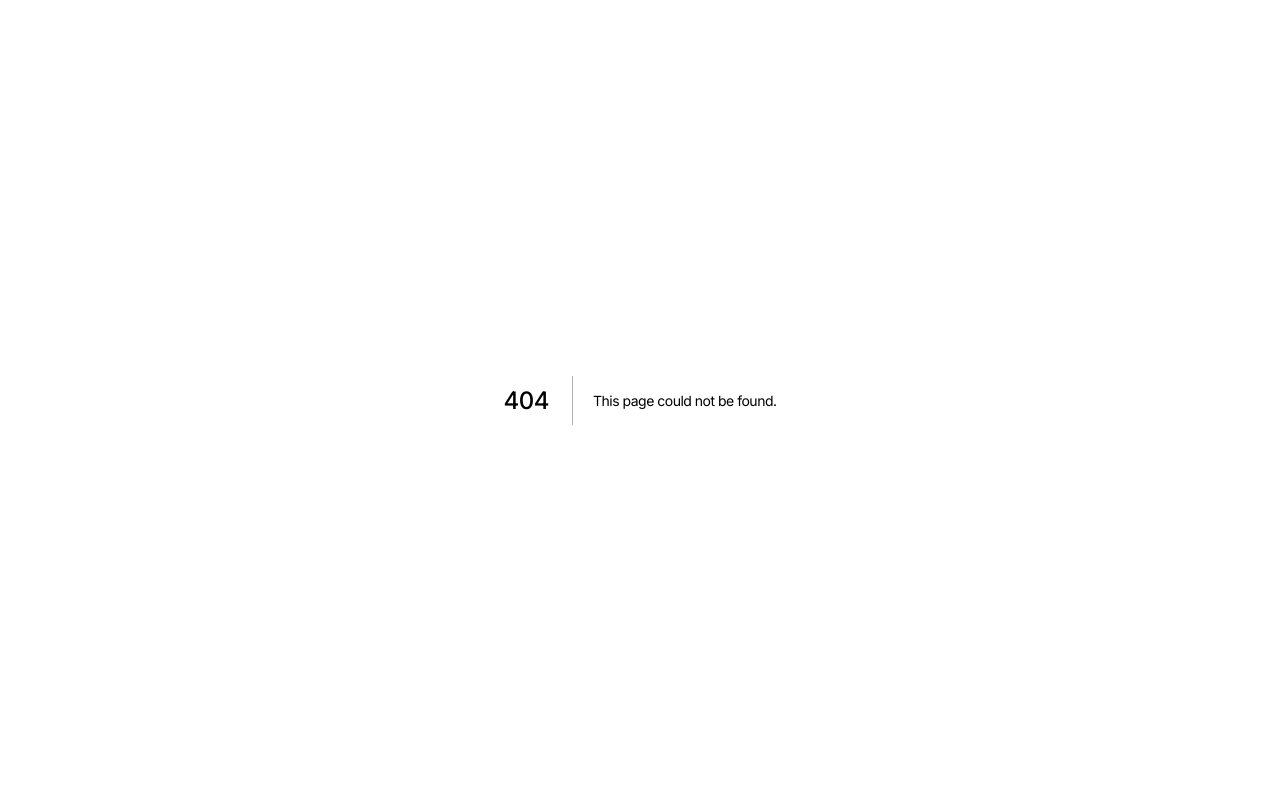
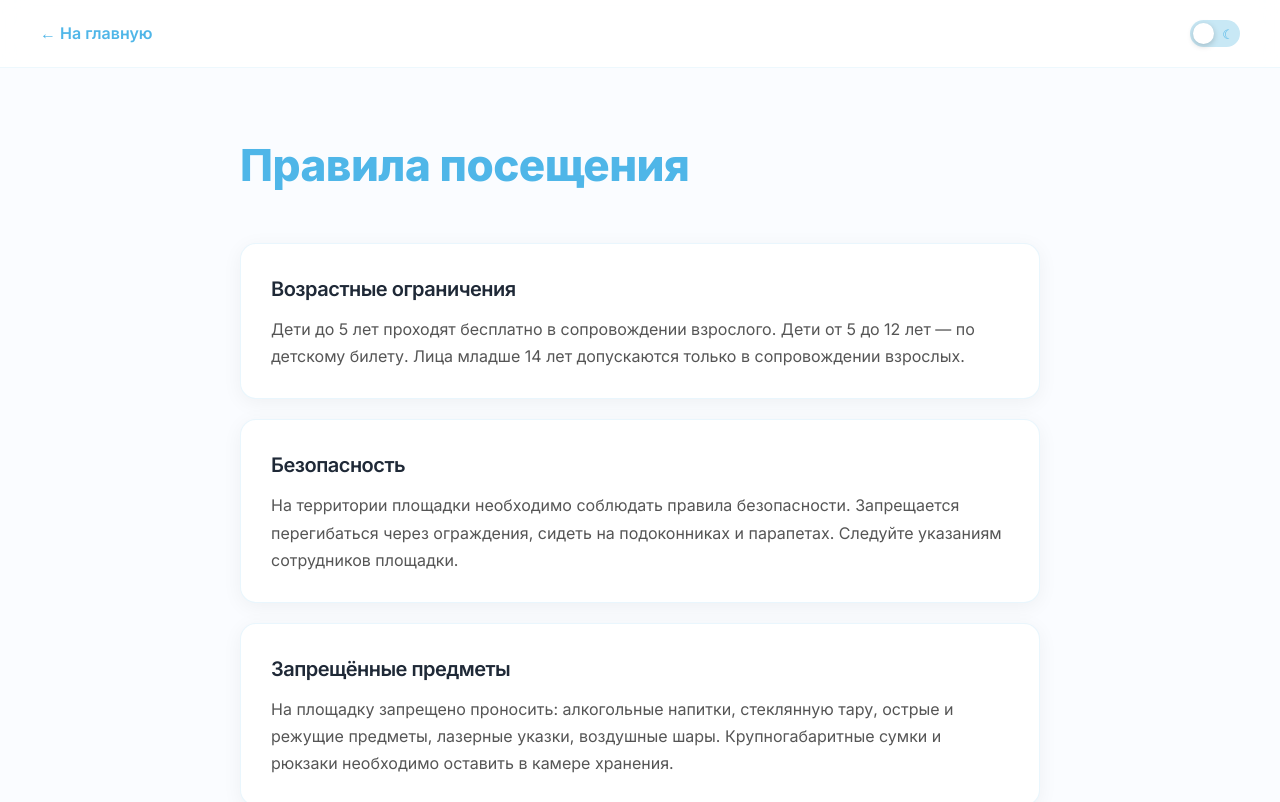
Before and after one commit to phobos003/smotra90, a Next.js app: page /rules in a window 1280 px wide. Before the commit this address had no page. Shown: the top 802 px of the page. Built offline with nearby package versions, Linux system fonts and the light colour scheme.

Commit message:
Правила

```diff
--- a/app/globals.css
+++ b/app/globals.css
@@ -1270,6 +1270,136 @@
 }
 }
 
+/* RULES PAGE */
+
+.rulesPage{
+min-height:100vh;
+padding:0;
+}
+
+.rulesNav{
+display:flex;
+justify-content:space-between;
+align-items:center;
+padding:20px 40px;
+background:rgba(255,255,255,0.85);
+backdrop-filter:blur(14px);
+border-bottom:1px solid rgba(79,182,232,0.1);
+position:sticky;
+top:0;
+z-index:100;
+}
+
+body.dark .rulesNav{
+background:rgba(15,17,23,0.85);
+border-bottom-color:rgba(79,182,232,0.08);
+}
+
+.rulesBack{
+color:#4FB6E8;
+text-decoration:none;
+font-weight:600;
+font-size:16px;
+transition:0.2s;
+}
+
+.rulesBack:hover{
+opacity:0.7;
+}
+
+.rulesContent{
+max-width:800px;
+margin:60px auto;
+padding:0 40px;
+}
+
+.rulesContent h1{
+font-size:44px;
+margin-bottom:40px;
+color:#4FB6E8;
+}
+
+.rulesList{
+display:flex;
+flex-direction:column;
+gap:20px;
+}
+
+.rulesItem{
+background:white;
+border:1px solid rgba(79,182,232,0.12);
+border-radius:16px;
+padding:28px 30px;
+box-shadow:0 4px 20px rgba(0,0,0,0.05);
+transition:all 0.3s ease;
+}
+
+.rulesItem:hover{
+transform:translateY(-4px);
+box-shadow:0 15px 40px rgba(79,182,232,0.12);
+border-color:rgba(79,182,232,0.35);
+}
+
+.rulesItem h3{
+font-size:20px;
+margin-bottom:10px;
+color:#1F2937;
+}
+
+.rulesItem p{
+color:#555;
+font-size:16px;
+line-height:1.7;
+margin:0;
+}
+
+body.dark .rulesItem{
+background:#1E2535;
+border-color:rgba(255,255,255,0.06);
+box-shadow:0 4px 20px rgba(0,0,0,0.2);
+}
+
+body.dark .rulesItem:hover{
+border-color:rgba(79,182,232,0.3);
+box-shadow:0 15px 40px rgba(0,0,0,0.4);
+}
+
+body.dark .rulesItem h3{
+color:#E5E7EB;
+}
+
+body.dark .rulesItem p{
+color:#9CA3AF;
+}
+
+@media (max-width:768px){
+.rulesNav{
+padding:14px 18px;
+}
+
+.rulesContent{
+margin:30px auto;
+padding:0 16px;
+}
+
+.rulesContent h1{
+font-size:28px;
+margin-bottom:24px;
+}
+
+.rulesItem{
+padding:22px 20px;
+}
+
+.rulesItem h3{
+font-size:18px;
+}
+
+.rulesItem p{
+font-size:14px;
+}
+}
+
 /* FAQ */
 
 .faq{
--- a/app/page.tsx
+++ b/app/page.tsx
@@ -222,6 +222,7 @@
 <a onClick={()=>scrollTo("tickets")}>Билеты</a>
 <a onClick={()=>scrollTo("about")}>О площадке</a>
 <a onClick={()=>scrollTo("contacts")}>Контакты</a>
+<a href="/rules">Правила</a>
 </div>
 
 <div className="navRight">
@@ -594,6 +595,7 @@
 <a href="#tickets">Билеты</a>
 <a href="#about">О площадке</a>
 <a href="#contacts">Контакты</a>
+<a href="/rules">Правила посещения</a>
 </div>
 
 <div className="footerInfo">
--- /dev/null
+++ b/app/rules/page.tsx
@@ -0,0 +1,75 @@
+"use client"
+
+import { useEffect, useState } from "react"
+import Link from "next/link"
+
+export default function Rules(){
+
+const [darkMode, setDarkMode] = useState(false)
+
+useEffect(()=>{
+const saved = localStorage.getItem("theme")
+if(saved === "dark"){
+setDarkMode(true)
+document.body.classList.add("dark")
+}
+},[])
+
+const toggleDark = () => {
+const next = !darkMode
+setDarkMode(next)
+document.body.classList.toggle("dark", next)
+localStorage.setItem("theme", next ? "dark" : "light")
+}
+
+return(
+<main className="rulesPage">
+
+<nav className="rulesNav">
+<Link href="/" className="rulesBack">← На главную</Link>
+<button className="themeToggle" onClick={toggleDark} aria-label="Переключить тему" />
+</nav>
+
+<div className="rulesContent">
+
+<h1>Правила посещения</h1>
+
+<div className="rulesList">
+
+<div className="rulesItem">
+<h3>Возрастные ограничения</h3>
+<p>Дети до 5 лет проходят бесплатно в сопровождении взрослого. Дети от 5 до 12 лет — по детскому билету. Лица младше 14 лет допускаются только в сопровождении взрослых.</p>
+</div>
+
+<div className="rulesItem">
+<h3>Безопасность</h3>
+<p>На территории площадки необходимо соблюдать правила безопасности. Запрещается перегибаться через ограждения, сидеть на подоконниках и парапетах. Следуйте указаниям сотрудников площадки.</p>
+</div>
+
+<div className="rulesItem">
+<h3>Запрещённые предметы</h3>
+<p>На площадку запрещено проносить: алкогольные напитки, стеклянную тару, острые и режущие предметы, лазерные указки, воздушные шары. Крупногабаритные сумки и рюкзаки необходимо оставить в камере хранения.</p>
+</div>
+
+<div className="rulesItem">
+<h3>Фото и видеосъёмка</h3>
+<p>Любительская фото- и видеосъёмка разрешена без ограничений. Профессиональная съёмка (с использованием штативов, студийного света и дронов) возможна только по предварительному согласованию с администрацией.</p>
+</div>
+
+<div className="rulesItem">
+<h3>Время посещения</h3>
+<p>Площадка работает ежедневно с 11:00 до 23:00. Последний вход — за 30 минут до закрытия. Время нахождения на площадке не ограничено в рамках рабочих часов.</p>
+</div>
+
+<div className="rulesItem">
+<h3>Возврат билетов</h3>
+<p>Возврат билетов возможен не позднее чем за 24 часа до времени визита. Для возврата свяжитесь с нами по email info@visota90.ru или через Telegram. Возврат осуществляется в течение 5 рабочих дней.</p>
+</div>
+
+</div>
+
+</div>
+
+</main>
+)
+}
```
